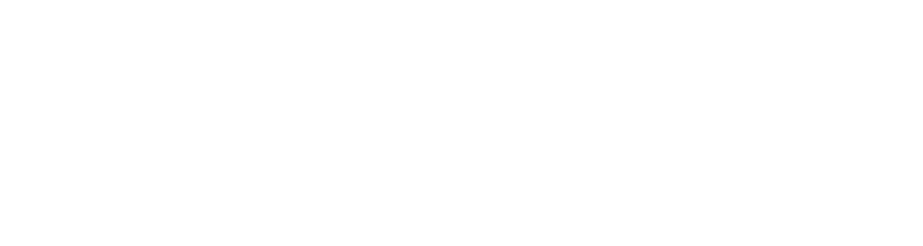
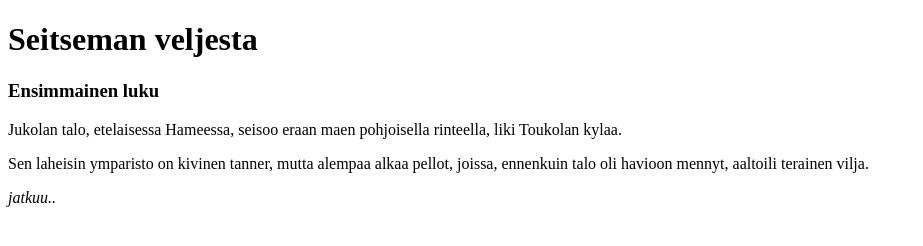
Before and after one commit to rescawen/Lapio-website, a plain HTML site: page index.html in a window 1280 px wide. Shown: the whole page, without its empty margins (0-923 px from the left). Drawn offline with Linux system fonts and the light colour scheme.

Commit message:
Osa 3. Ensimmäinen tehtävä

```diff
--- a/index.html
+++ b/index.html
@@ -8,6 +8,11 @@
 
 <body>
   <!--Tee tehtävät tänne-->
+<h1>Seitseman veljesta </h1>
+<h3>Ensimmainen luku</h3>
+<p>Jukolan talo, etelaisessa Hameessa, seisoo eraan maen pohjoisella rinteella, liki Toukolan kylaa.</p>
+<p>Sen laheisin ymparisto on kivinen tanner, mutta alempaa alkaa pellot, joissa, ennenkuin talo oli havioon mennyt, aaltoili terainen vilja.</p>
+<em>jatkuu..</em>
 </body>
 
 </html>
```
